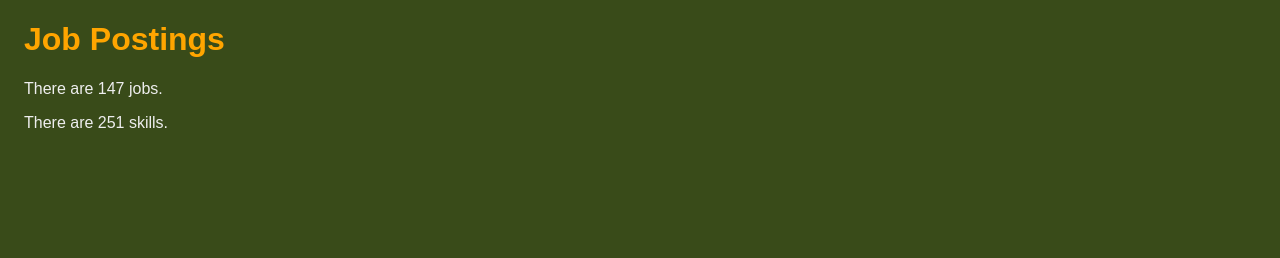
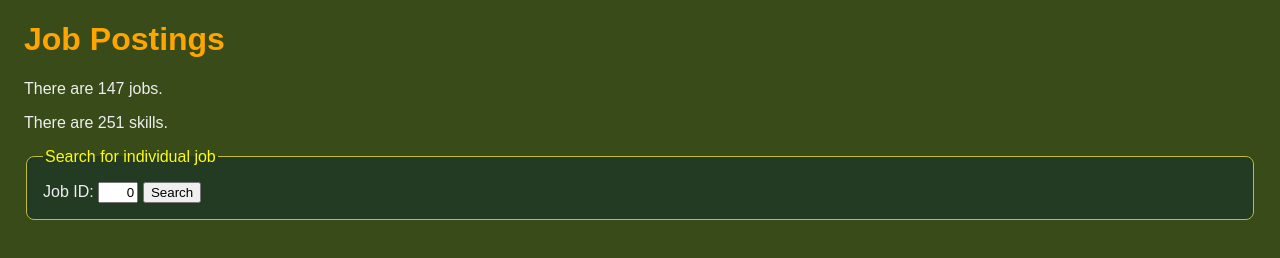
Before and after one commit to edwardtanguay/et882-vite-rest-json-server, a website built with Vite: page index.html in a window 1280 px wide. Built offline with nearby package versions, Linux system fonts and the light colour scheme; data requests are answered from the project's data file.

Commit message:
first component

```diff
--- a/src/appContext.ts
+++ b/src/appContext.ts
@@ -1,9 +1,10 @@
 import axios from 'axios';
 import { IAppData } from './interface';
 
-const baseUrl = 'http://localhost:5995';
+export const baseUrl = 'http://localhost:5995';
 
 export const appData: IAppData = {
+	baseUrl,
 	jobs: await (await fetch(`${baseUrl}/jobs`)).json(),
 	skills: (await axios.get(`${baseUrl}/skills`)).data
 }
--- /dev/null
+++ b/src/components/SearchJob.ts
@@ -0,0 +1,51 @@
+import { appData } from "../appContext";
+import { IJob } from "../interface";
+
+export const SearchJob = () => {
+
+	const { baseUrl } = appData;
+
+	setTimeout(() => {
+		const jobIdElem = document.querySelector<HTMLInputElement>('.searchJob .jobId');
+		const buttonElem = document.querySelector<HTMLInputElement>('.searchJob button');
+		const displayElem = document.querySelector<HTMLDivElement>('.searchJob .display');
+
+		if (jobIdElem && buttonElem && displayElem) {
+			buttonElem.addEventListener('click', async (e) => {
+				e.preventDefault();
+				const jobId = jobIdElem.value;
+				const response = await fetch(`${baseUrl}/jobs/${jobId}`);
+				const job:IJob = await response.json();
+				if (response.status === 200) {
+					displayElem.innerHTML = `
+						<div class="job">
+							<div>${job.title} (${job.company})</div>
+							<div>${job.skillList}</div>
+						</div>
+					`
+				}
+			})
+		}
+
+	})
+
+	return /*html*/ `
+		<style>
+			.searchJob .jobId {
+				width: 2rem;
+				margin-right: .3rem;
+				text-align: right;
+			}
+			.searchJob .job {
+				margin-top: 1rem;
+			}
+		</style>
+	 	<fieldset class="component searchJob">
+			<legend>Search for individual job</legend>
+			<form>
+			Job ID: <input class="jobId" value="0"/><button>Search</button>
+			</form>
+			<div class="display"></div>
+		</fieldset>
+	`
+}
--- a/src/interface.ts
+++ b/src/interface.ts
@@ -17,6 +17,7 @@ export interface ISkill {
 }
 
 export interface IAppData {
+	baseUrl: string,
 	jobs: IJob[],
 	skills: ISkill[]
 }
--- a/src/main.ts
+++ b/src/main.ts
@@ -1,5 +1,6 @@
 import './style.scss'
 import { appData } from './appContext';
+import { SearchJob } from './components/SearchJob';
 
 const { jobs, skills } = appData;
 
@@ -7,4 +8,5 @@ document.querySelector<HTMLDivElement>('#app')!.innerHTML = /*html*/ `
 	<h1>Job Postings</h1>
 	<p>There are ${jobs.length} jobs.</p>
 	<p>There are ${skills.length} skills.</p>
+	${SearchJob()}
 `
--- a/src/style.scss
+++ b/src/style.scss
@@ -7,4 +7,14 @@ body {
 	h1 {
 		color: orange;
 	}
+
+	.component {
+		background-color: rgb(35, 58, 35);
+		padding: 1rem;
+		border-radius: .5rem;
+		border: 1px solid  rgb(189, 189, 56);
+		legend {
+			color: yellow;
+		}
+	}
 }
```
